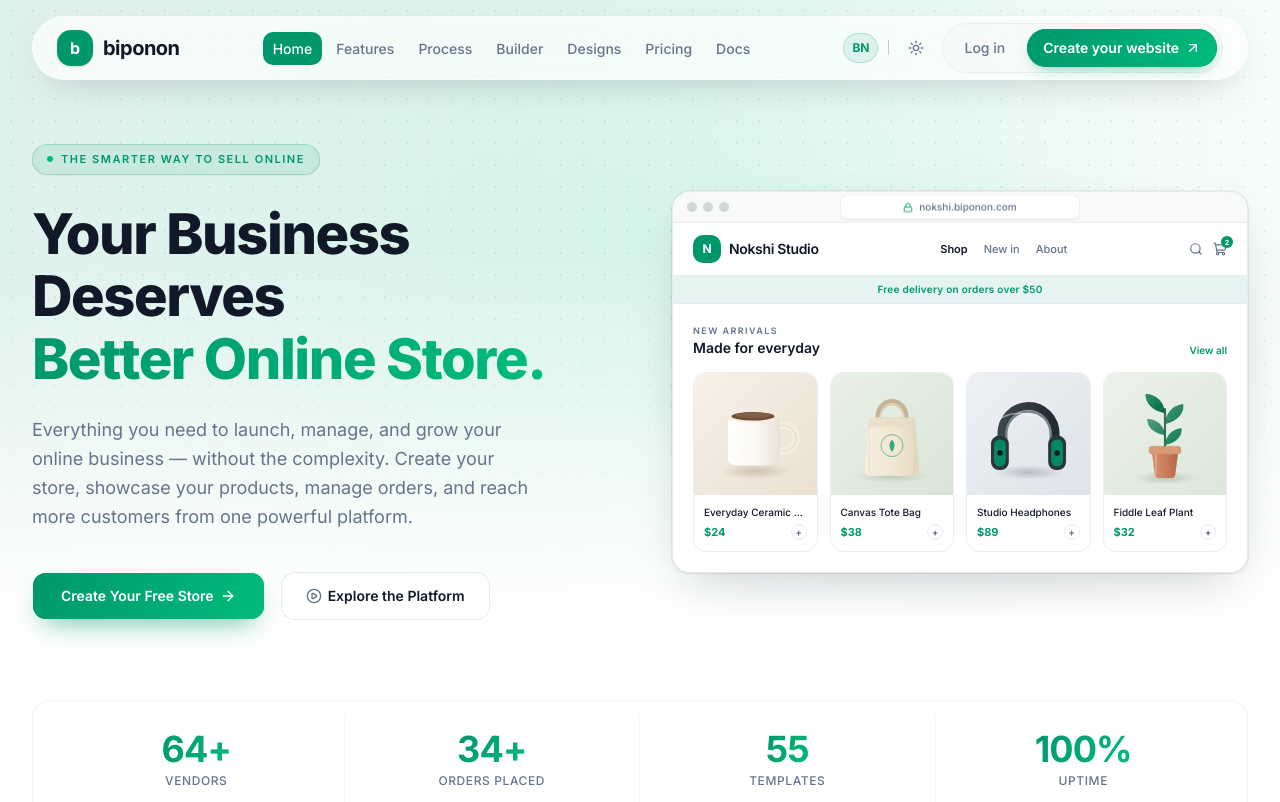
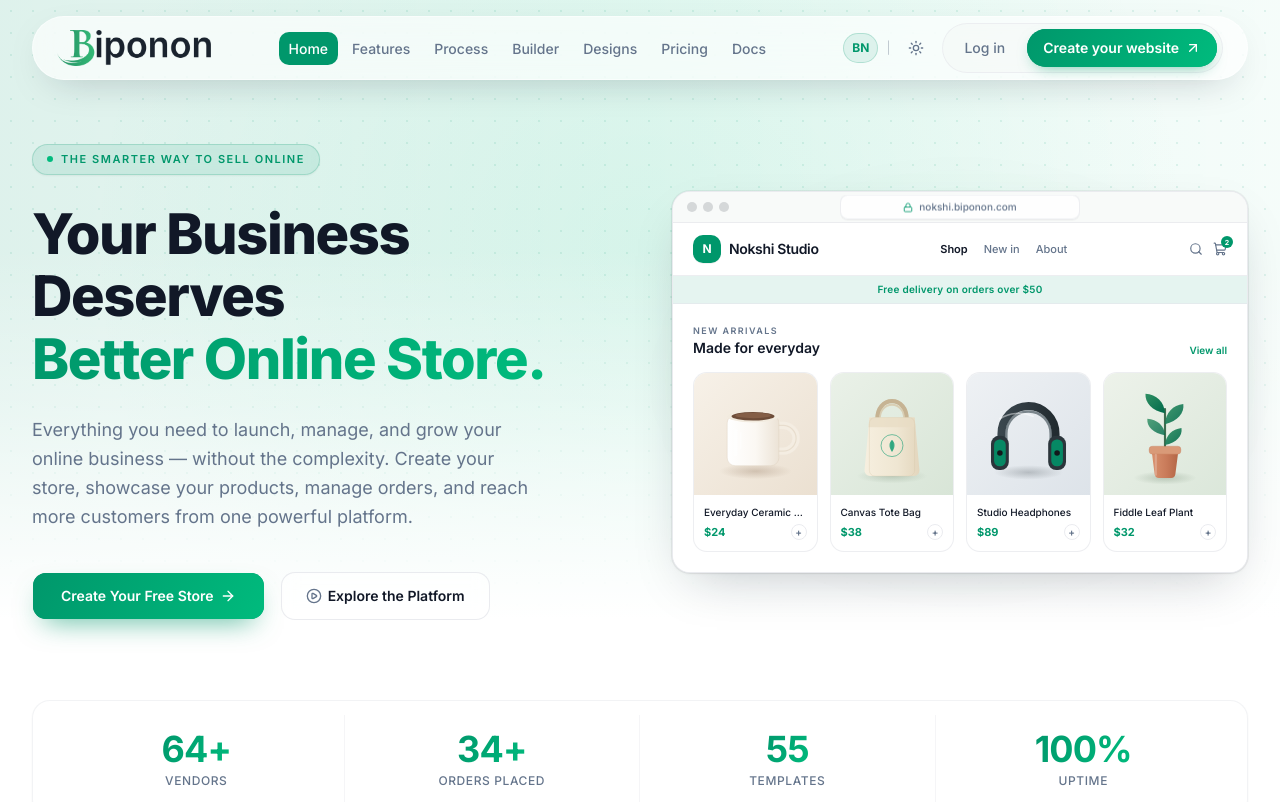
Before and after one commit to tfshorifulislam/biponon, a Next.js app: page / in a window 1280 px wide. Shown: the top 802 px of the page. Built offline with nearby package versions, Linux system fonts and the light colour scheme.

Commit message:
logo add done

```diff
--- a/src/components/navbar/brandLogo.tsx
+++ b/src/components/navbar/brandLogo.tsx
@@ -2,6 +2,8 @@
 
 import Link from "next/link";
 import { usePathname } from "next/navigation";
+import Image from "next/image";
+
 import { useSmoothScroll } from "@/components/providers/smoothScrollProvider";
 import { getSectionScrollTop } from "./navScrollUtils";
 
@@ -15,11 +17,15 @@ export function BrandLogo({ onNavigate }: BrandLogoProps) {
 
   const handleClick = (e: React.MouseEvent<HTMLAnchorElement>) => {
     onNavigate?.();
+
     if (pathname === "/") {
       e.preventDefault();
+
       const heroEl = document.getElementById("hero");
       const targetScroll = heroEl ? getSectionScrollTop(heroEl) : 0;
+
       scrollTo(targetScroll, { duration: 1.0 });
+
       if (typeof window !== "undefined" && window.location.hash) {
         window.history.pushState(null, "", "/");
       }
@@ -31,14 +37,27 @@ export function BrandLogo({ onNavigate }: BrandLogoProps) {
       href="/"
       onClick={handleClick}
       aria-label="Biponon home"
-      className="group flex shrink-0 items-center gap-2.5"
+      className="group flex shrink-0 items-center"
     >
-      <span className="grid size-9 place-items-center rounded-xl bg-primary text-base font-bold text-primary-foreground shadow-sm transition-transform group-hover:scale-105">
-        b
-      </span>
-      <span className="font-heading text-xl font-bold tracking-tight text-foreground">
-        biponon
-      </span>
+      {/* Light Theme Logo */}
+      <Image
+        src="/logo2.png"
+        alt="Biponon"
+        width={140}
+        height={40}
+        priority
+        className="block h-6 w-auto object-contain transition-transform group-hover:scale-105 sm:h-7 md:h-9 dark:hidden"
+      />
+
+      {/* Dark Theme Logo */}
+      <Image
+        src="/logo.png"
+        alt="Biponon"
+        width={140}
+        height={40}
+        priority
+        className="hidden h-6 w-auto object-contain transition-transform group-hover:scale-105 sm:h-7 md:h-9 dark:block"
+      />
     </Link>
   );
 }
```
Also changed, not shown: public/logo2.png (added), 1 other file (tests, documents, lock files or other folders).
